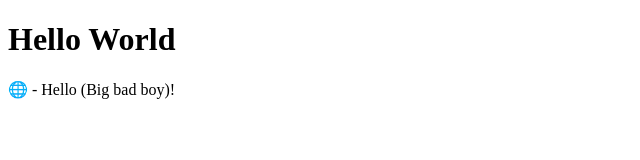
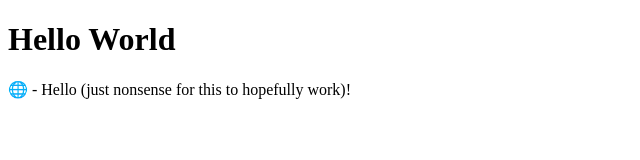
Before and after one commit to karamy98/MySpideyWeb-Lab1, a plain HTML site: page index.html in a window 1280 px wide. Shown: the whole page, without its empty margins (0-640 px from the left). Drawn offline with Linux system fonts and the light colour scheme.

Commit message:
I have recovered

```diff
--- a/index.html
+++ b/index.html
@@ -7,7 +7,8 @@
     <body>
         <h1>Hello World</h1>
         <p>
-            &#127760 - Hello (Big bad boy)!
+            &#127760 - Hello (just nonsense for this to hopefully work)!
+
         </p>
     </body>
 </html>
```
